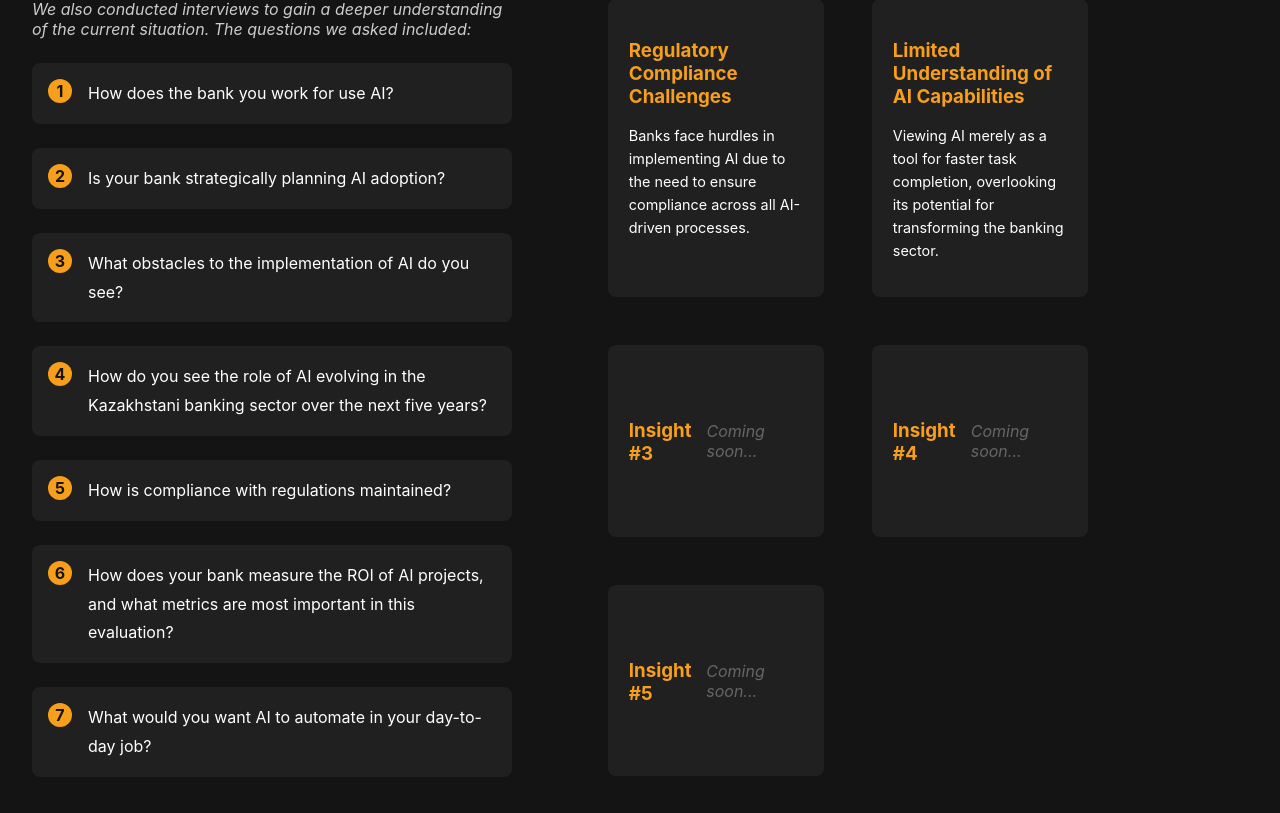
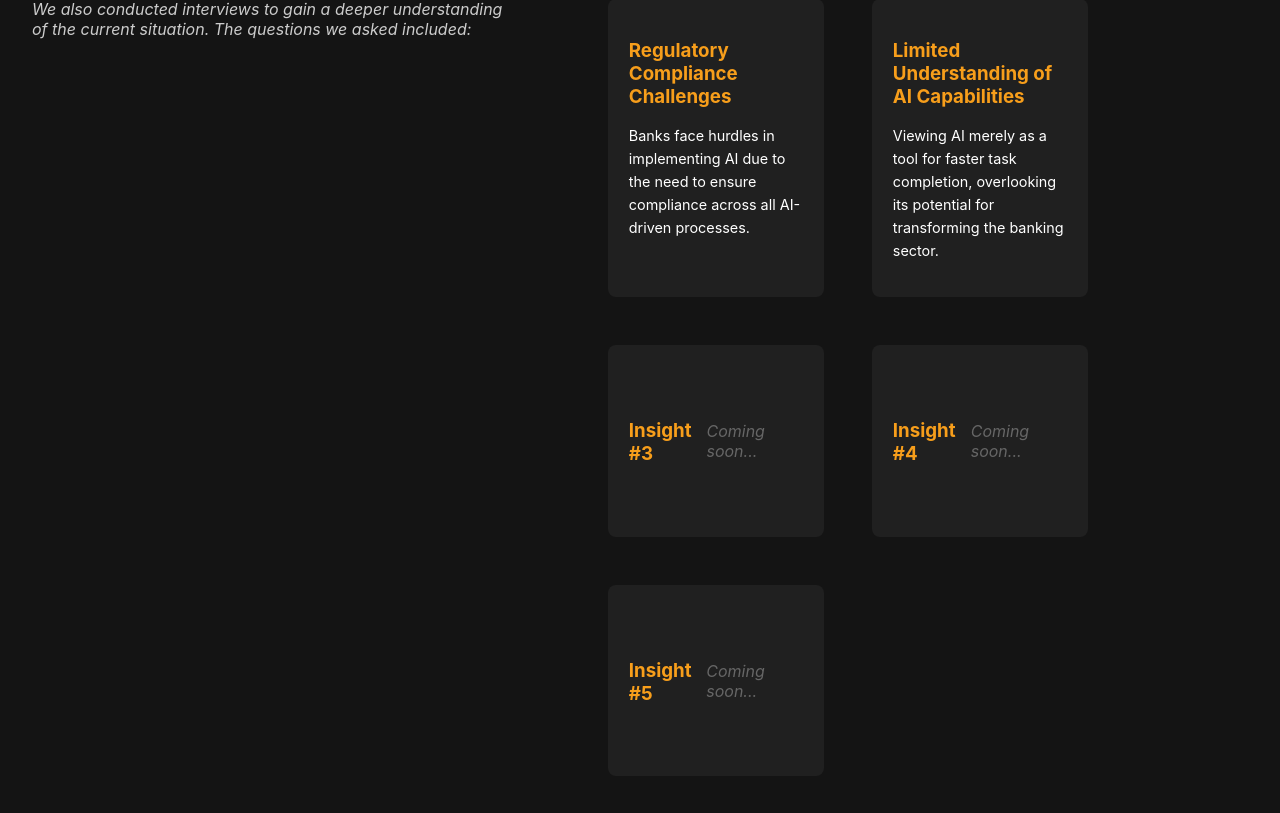
Before and after one commit to Nazym-MU/mastercard-project, a React (Create React App) app: page / in a window 1280 px wide. Shown: the part 6007-6820 px from the top of the page. Built offline with nearby package versions, Linux system fonts and the light colour scheme; a web font is replaced by a local one; what @react-pdf/renderer would draw is missing.

Commit message:
Fix recommendation generation

```diff
--- a/src/components/Interview.js
+++ b/src/components/Interview.js
@@ -1,15 +1,4 @@
 import React from 'react';
-
-const questions = [
-  "How does the bank you work for use AI?",
-  "Is your bank strategically planning AI adoption?",
-  "What obstacles to the implementation of AI do you see?",
-  "How do you see the role of AI evolving in the Kazakhstani banking sector over the next five years?",
-  "How is compliance with regulations maintained?",
-  "How does your bank measure the ROI of AI projects, and what metrics are most important in this evaluation?",
-  "What would you want AI to automate in your day-to-day job?"
-];
-
 const insights = [
   {
     title: "Regulatory Compliance Challenges",
@@ -31,14 +20,7 @@ const Interview = () => {
         <div className="questions-side">
           <h2>Interview Questions</h2>
           <p className="interview-intro">We also conducted interviews to gain a deeper understanding of the current situation. The questions we asked included:</p>
-          <ul className="question-list">
-            {questions.map((question, index) => (
-              <li key={index} className="question-item">
-                <span className="question-number">{index + 1}</span>
-                <span className="question-text">{question}</span>
-              </li>
-            ))}
-          </ul>
+
         </div>
         <div className="insights-side">
           <h2>Interview Insights</h2>
--- a/src/components/PDFReport.js
+++ b/src/components/PDFReport.js
@@ -91,7 +91,14 @@ const styles = StyleSheet.create({
 });
 
 const PDFReport = ({ recommendations }) => {
-  const report = JSON.parse(recommendations.summary);
+  console.log("Recommendations in PDFReport:", recommendations);
+
+  if (!recommendations || !recommendations.summary) {
+    console.error("Invalid recommendations data");
+    return <div>Error: Invalid data received</div>;
+  }
+
+  const report = recommendations.summary;
 
   const PDFDocument = (
     <Document>
--- a/src/components/Prototype.js
+++ b/src/components/Prototype.js
@@ -14,7 +14,7 @@ const Prototype = () => {
   const [isLoading, setIsLoading] = useState(false);
   const [loadingProgress, setLoadingProgress] = useState(0);
 
-  const roles = ['C-Suite', 'IT and Data Science', 'Risk and Compliance', 'Human Resources Manager', 'Customer Service Team', 'Marketing Manager', 'Cybersecurity Manager'];
+  const roles = ['C-Suite', 'IT and Data Science', 'Risk and Compliance', 'Human Resources Manager', 'Customer Center Lead', 'Marketing Manager', 'Cybersecurity Manager'];
 
 
   useEffect(() => {
```
